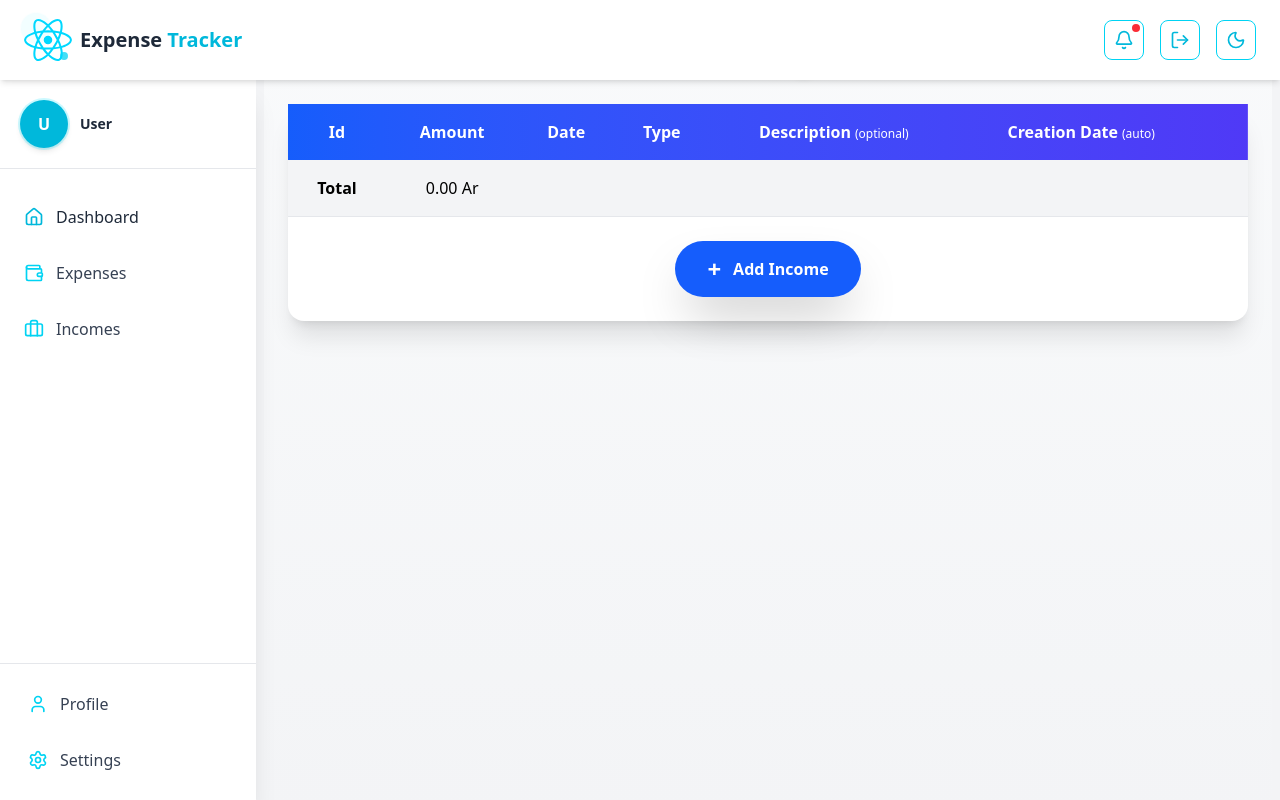
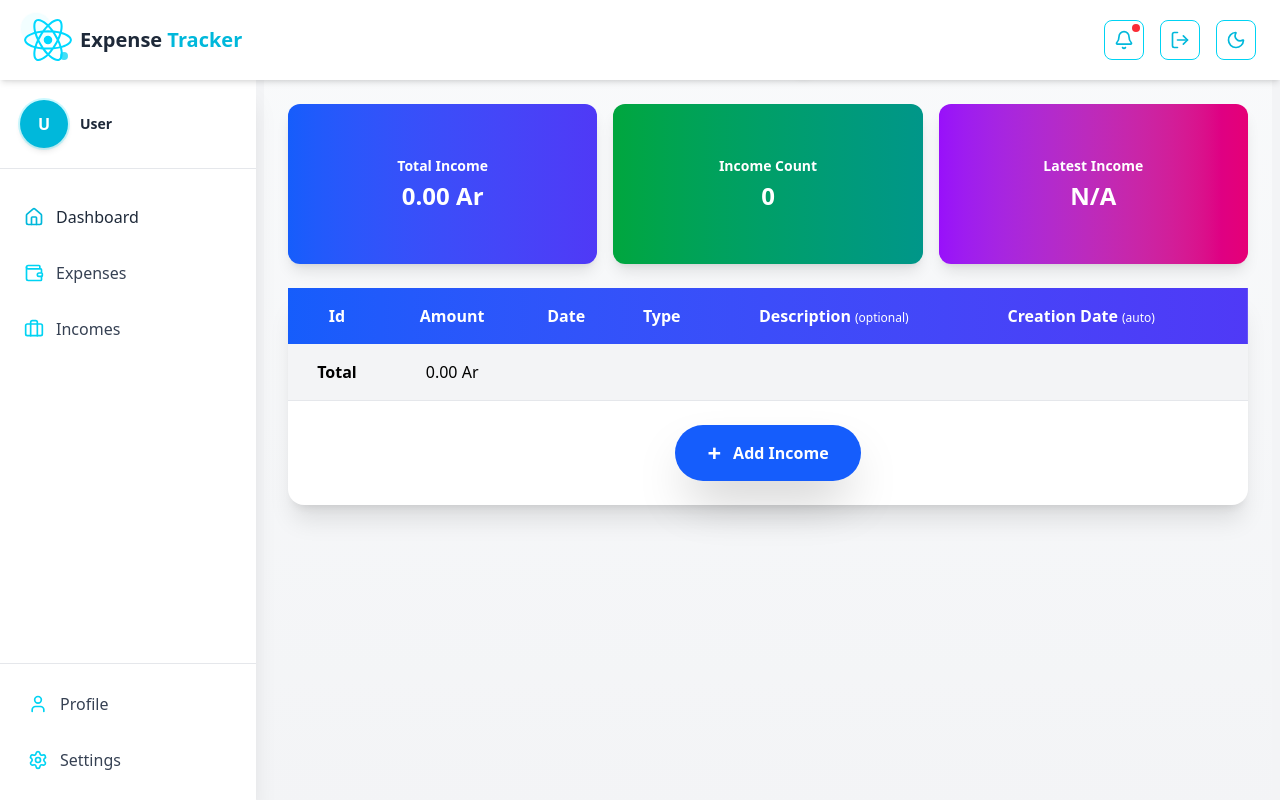
Before and after one commit to valisoa01/Projet-final-Web2, a React (Vite) app in the folder frontend/: page /incomes in a window 1280 px wide. Built offline with nearby package versions, Linux system fonts and the light colour scheme.

Commit message:
creation des 3cardes

```diff
--- a/frontend/src/Components/Site/ContentIncomes.jsx
+++ b/frontend/src/Components/Site/ContentIncomes.jsx
@@ -137,6 +137,10 @@ const ContentIncomes = () => {
 
   // Calculate total amount
   const totalAmount = incomes.reduce((sum, income) => sum + parseFloat(income.amount || 0), 0);
+  // Calculate number of incomes
+  const incomeCount = incomes.length;
+  // Get latest income date
+  const latestDate = incomes.length > 0 ? incomes[incomes.length - 1].createdAt?.split('T')[0] : 'N/A';
 
   return (
     <div className="w-full min-h-screen bg-gradient-to-b from-gray-50 to-gray-100 flex flex-col items-center p-4 sm:p-6">
@@ -144,6 +148,34 @@ const ContentIncomes = () => {
         Income Tracking Dashboard
       </h1>
 
+      {/* Cards Section */}
+      <div className="w-full grid grid-cols-1 sm:grid-cols-3 gap-4 mb-6">
+        {/* Card 1: Total Income */}
+        <div className="bg-gradient-to-r from-blue-600 to-indigo-600 text-white rounded-xl p-3 shadow-lg h-32 sm:h-40 flex items-center justify-center transform hover:scale-105 transition-all duration-300">
+          <div className="text-center">
+            <h3 className="text-sm font-semibold">Total Income</h3>
+            <p className="text-xl sm:text-2xl font-bold mt-1">{totalAmount.toFixed(2)} Ar</p>
+          </div>
+        </div>
+
+        {/* Card 2: Number of Incomes */}
+        <div className="bg-gradient-to-r from-green-600 to-teal-600 text-white rounded-xl p-3 shadow-lg h-32 sm:h-40 flex items-center justify-center transform hover:scale-105 transition-all duration-300">
+          <div className="text-center">
+            <h3 className="text-sm font-semibold">Income Count</h3>
+            <p className="text-xl sm:text-2xl font-bold mt-1">{incomeCount}</p>
+          </div>
+        </div>
+
+        {/* Card 3: Latest Income Date */}
+        <div className="bg-gradient-to-r from-purple-600 to-pink-600 text-white rounded-xl p-3 shadow-lg h-32 sm:h-40 flex items-center justify-center transform hover:scale-105 transition-all duration-300">
+          <div className="text-center">
+            <h3 className="text-sm font-semibold">Latest Income</h3>
+            <p className="text-xl sm:text-2xl font-bold mt-1">{latestDate}</p>
+          </div>
+        </div>
+      </div>
+
+      {/* Table Section */}
       <div className="w-full bg-white rounded-2xl shadow-xl">
         <table className="w-full table-auto border-collapse">
           <thead className="bg-gradient-to-r from-blue-600 to-indigo-600 text-white">
@@ -177,13 +209,13 @@ const ContentIncomes = () => {
                     onClick={() => handleEdit(income)}
                     className="bg-yellow-400 hover:bg-yellow-500 text-white font-semibold px-4 py-2 rounded-lg shadow-md transition-all"
                   >
-                    Modifier
+                    Modify
                   </button>
                   <button
                     onClick={() => handleDelete(income.id)}
                     className="bg-red-500 hover:bg-red-600 text-white font-semibold px-4 py-2 rounded-lg shadow-md transition-all"
                   >
-                    Supprimer
+                    Delete
                   </button>
                 </td>
               </tr>
```
